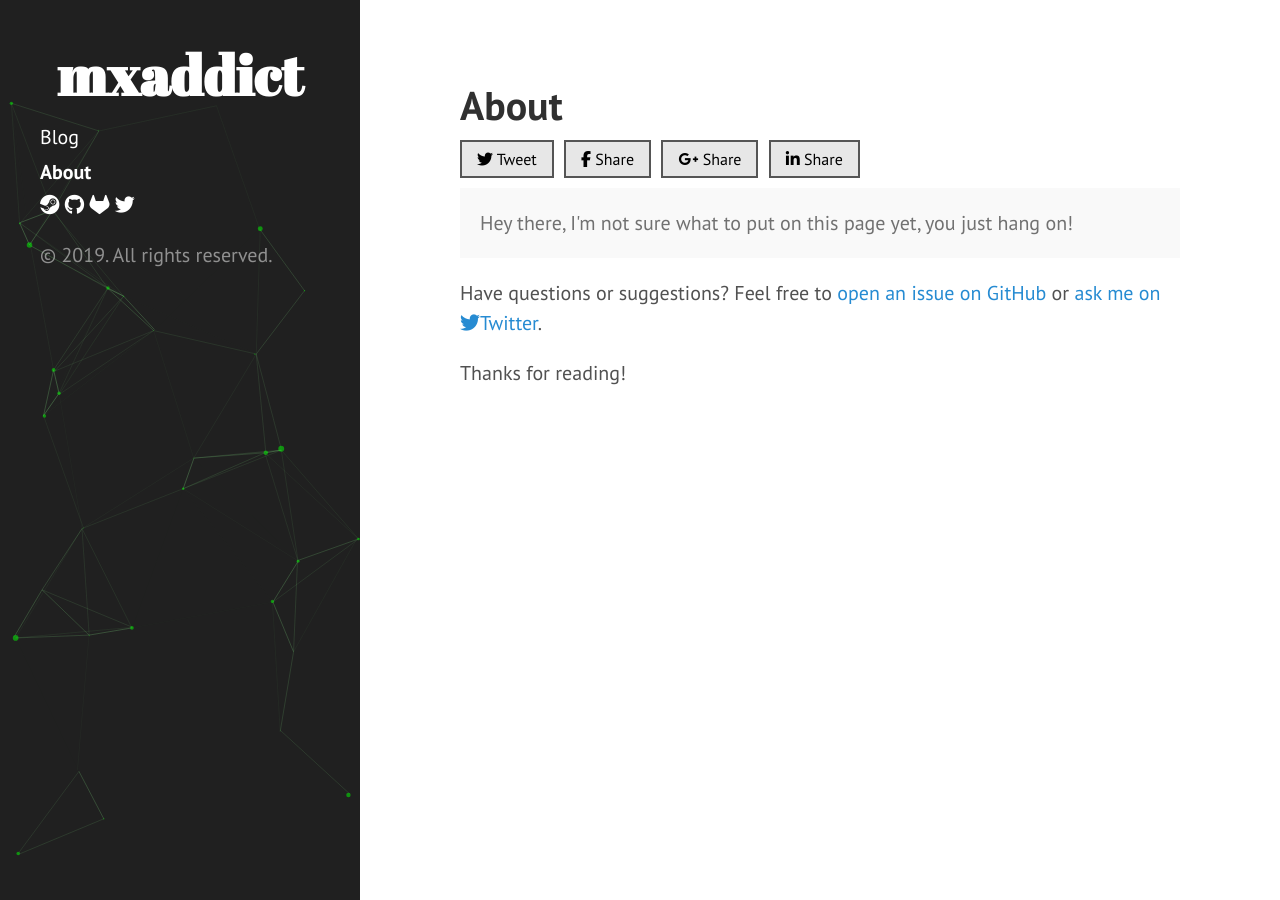
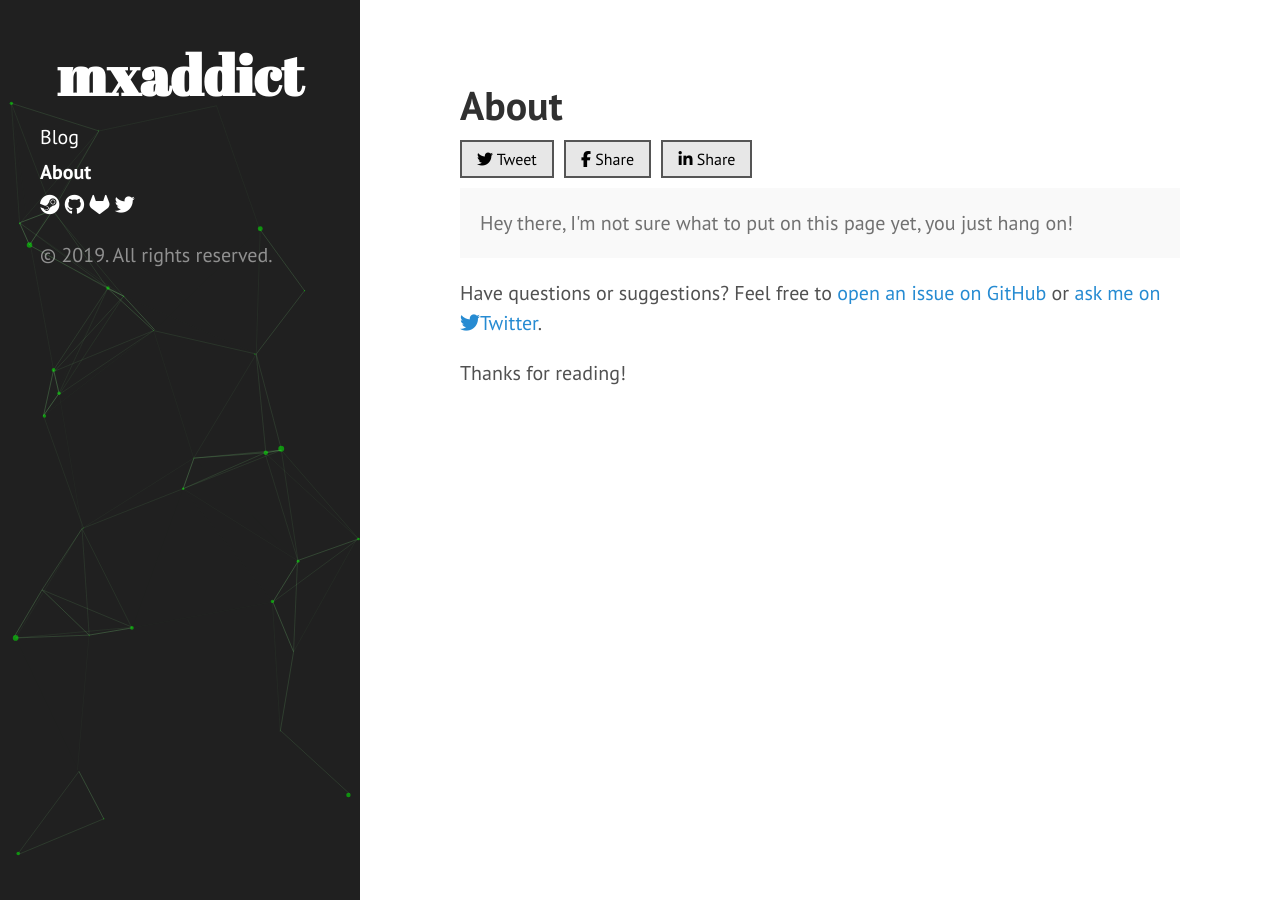
Before and after one commit to mxaddict/www.codedmaster.com, a Jekyll site: the page built from _pages/about.md, in a window 1280 px wide. Built offline with Jekyll 4.4.1, drawn with Linux system fonts in a browser that asks for light colours; nearby versions of some CDN libraries; comment, search, counter and statistics services are not loaded.

Commit message:
Removed google+ share options as google+ is dead :'(

```diff
--- a/_includes/social.html
+++ b/_includes/social.html
@@ -7,9 +7,6 @@
   <a class="social-button" href="https://www.facebook.com/sharer/sharer.php?t={{ title }}&u={{ url }}" target="_blank" title="Share this post on Facebook">
     <i class="fa fa-facebook"></i> Share
   </a>
-  <a class="social-button" href="https://plus.google.com/share?url={{ url }}" target="_blank" title="Share this post on Google Plus">
-    <i class="fa fa-google-plus"></i> Share
-  </a>
   <a class="social-button" href="http://www.linkedin.com/shareArticle?mini=true&title={{ title }}&url={{ url }}&source={{ site.url }}" target="_blank" title="Share this post on LinkedIn">
     <i class="fa fa-linkedin"></i> Share
   </a>
```
